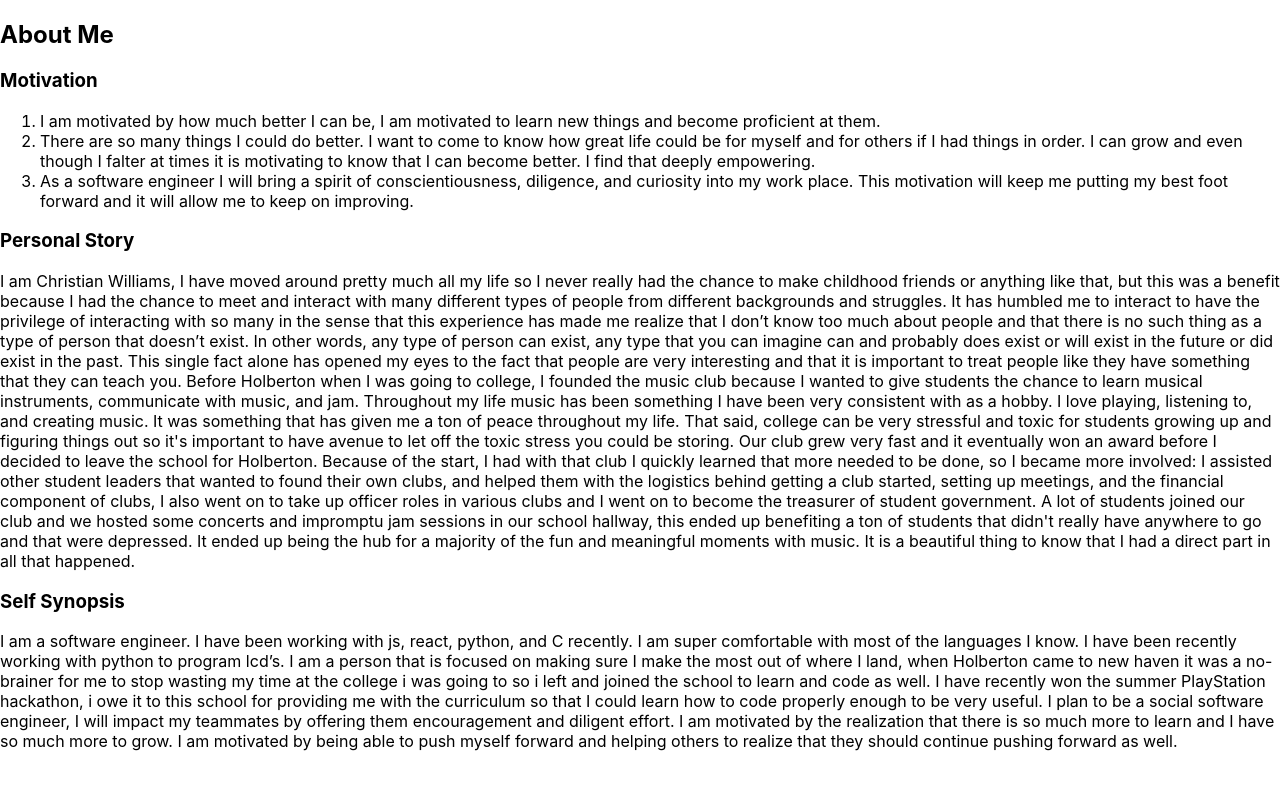
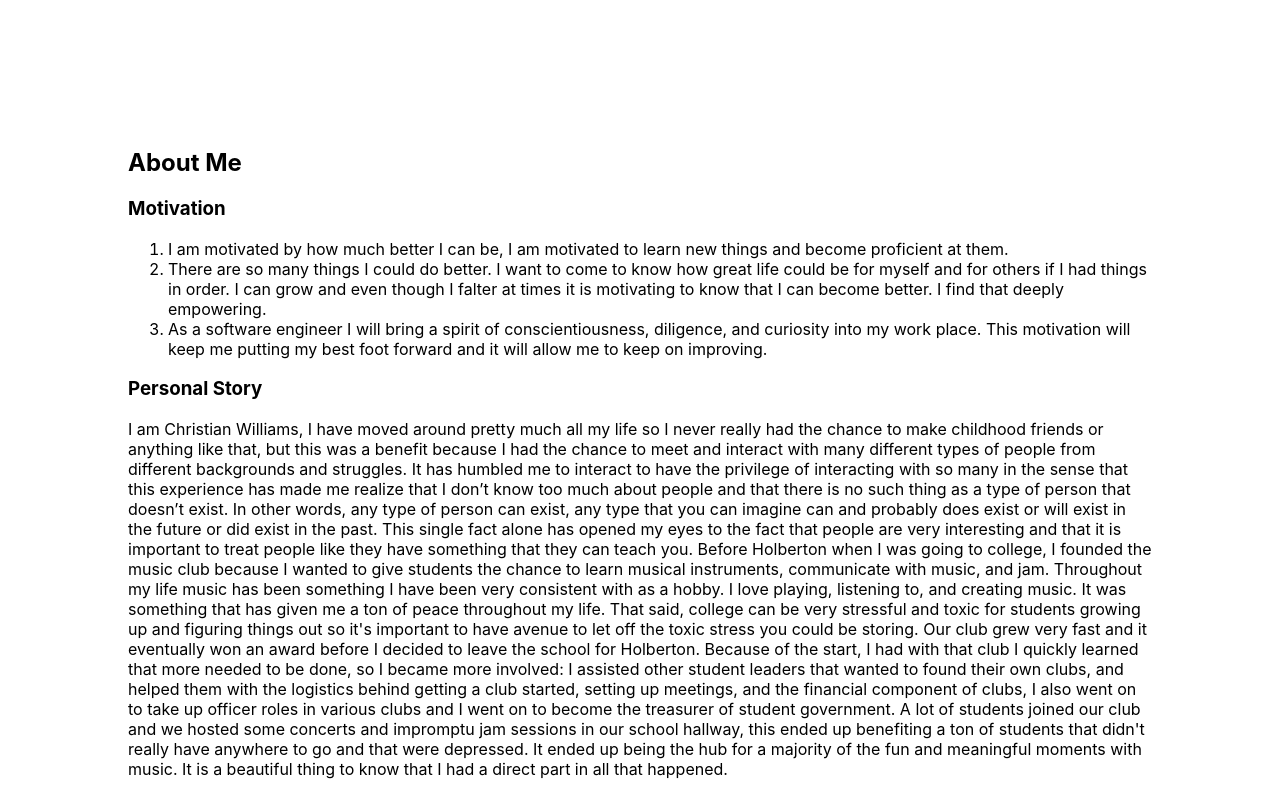
Before and after one commit to chriswill88/ProfessionalWebsite, a React (Create React App) app: page / in a window 1280 px wide. Shown: the top 799 px of the page. Built offline with nearby package versions, Linux system fonts and the light colour scheme.

Commit message:
[ADD code for website]

```diff
--- a/src/App.js
+++ b/src/App.js
@@ -2,9 +2,8 @@ import './App.css';
 
 function AboutMe() {
   return (
-    <div>
+    <div style={{ padding: '10%' }}>
       <h2> About Me</h2>
-      <div>
 
       <div>
         <h3>Motivation</h3>
@@ -40,7 +39,6 @@ I plan to be a social software engineer, I will impact my teammates by offering
         </p>
       </div>
     </div>
-  </div>
   )
 }
 
```
Also changed, not shown: 6 other files (tests, documents, lock files or other folders).
